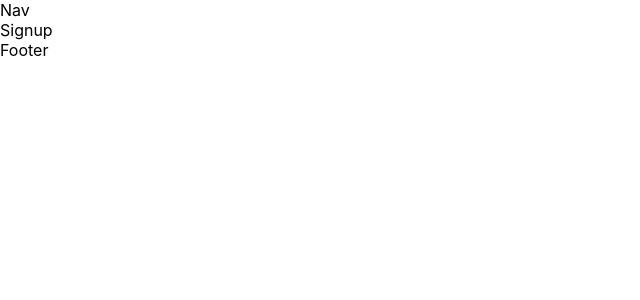
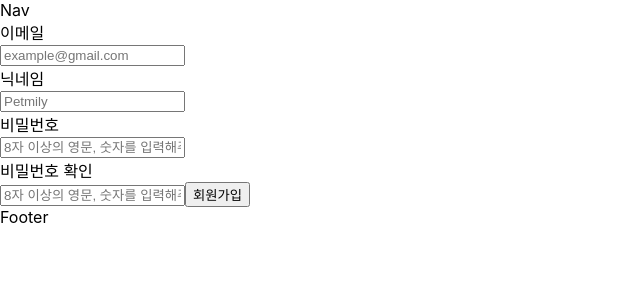
Before and after one commit to codestates/conimals, a React (Create React App) app in the folder client/: page /signup in a window 1280 px wide. Shown: the top 300 px of the page, without its empty margins (0-640 px from the left). Built offline with nearby package versions, Linux system fonts and the light colour scheme.

Commit message:
feat: create signup components

```diff
--- a/client/src/components/Sign/Signup.js
+++ b/client/src/components/Sign/Signup.js
@@ -1,10 +1,138 @@
-import React, {  } from 'react';
-// import { passwordValidator, passwordMatchValidator, nicknameValidator } from '../../utils/validator'
+import React, { useState } from "react";
+import { useNavigate } from "react-router-dom";
+
+const axios = require("axios");
 
 function Signup() {
+  const navigate = useNavigate();
+
+  const [userinfo, setUserinfo] = useState({
+    username: "",
+    useremail: "",
+    password: "",
+  });
+
+  const [username, setUsername] = useState("");
+  const [password, setPassword] = useState("");
+  const [confirmPassword, setConfirmPassword] = useState("");
+  const [userEmail, setEmail] = useState("");
+
+  const [passwordError, setPasswordError] = useState("");
+  const [confirmPasswordError, setConfirmPasswordError] = useState("");
+  const [emailError, setEmailError] = useState(false);
+  const [validatedAll, setValidatedAll] = useState(false);
+
+  const handleInputValue = (key) => (e) => {
+    setUserinfo({ ...userinfo, [key]: e.target.value });
+  };
+
+  const checkPassword = (e) => {
+    const regExp = /(?=.*\d)(?=.*[a-zA-ZS]).{8,}/;
+    setPassword(e.target.value);
+    if (regExp.test(e.target.value)) {
+      setPasswordError(false);
+    } else setPasswordError(true);
+  };
+
+  const onChangeUsername = (e) => {
+    setUsername(e.target.value);
+  };
+
+  const onChangeEmail = (e) => {
+    const emailRegex =
+      /^(([^<>()\[\].,;:\s@"]+(\.[^<>()\[\].,;:\s@"]+)*)|(".+"))@(([^<>()[\].,;:\s@"]+\.)+[^<>()[\].,;:\s@"]{2,})$/i;
+    if (!e.target.value || emailRegex.test(e.target.value))
+      setEmailError(false);
+    else setEmailError(true);
+    setEmail(e.target.value);
+  };
+
+  const checkPasswordMatch = (e) => {
+    if (e.target.value === password) setConfirmPasswordError(false);
+    else setConfirmPasswordError(true);
+    setConfirmPassword(e.target.value);
+  };
+
+  const handleButtonValid = () => {
+    validation();
+    if (!validatedAll) alert("조건에 맞게 모든 칸을 작성해주세요");
+    else onSubmit();
+  };
+
+  const validation = () => {
+    // 만약, vaildate가 모두 통과되지 않았으면 false, 전부 통과하면 true
+    if (!passwordError || !confirmPasswordError || !emailError) {
+      setValidatedAll(true);
+    }
+  };
+
+  const onSubmit = () => {
+    console.log({ ...userinfo });
+    axios
+      .post(
+        `${process.env.REACT_APP_API_URL}/users/signup`,
+        { ...userinfo },
+        {
+          headers: { "Content-Type": "application/json" },
+          withCredentials: true,
+          // "rejectUnauthorized": false
+        }
+      )
+      .then(alert("축하합니다. 회원가입이 되었습니다!"))
+      .then(navigate("/"));
+  };
 
   return (
-    <div>Signup</div>
+    <>
+      <div className="signupPage">
+        <div className="desc input-title">이메일</div>
+        {emailError ? (
+          <div className="validate-text">이메일 형식에 맞춰 작성해주세요.</div>
+        ) : null}
+        <input
+          type="text"
+          className="input-signup"
+          placeholder="example@gmail.com"
+          onBlur={onChangeEmail}
+          onChange={handleInputValue("useremail")}
+        />
+        <div className="desc input-title">닉네임</div>
+        <input
+          type="text"
+          className="input-signup"
+          placeholder="Petmily"
+          onBlur={onChangeUsername}
+          onChange={handleInputValue("username")}
+        />
+        <div className="desc input-title">비밀번호</div>
+        {passwordError ? (
+          <div className="validate-text">
+            8자 이상의 영문, 숫자를 입력해야 합니다.
+          </div>
+        ) : null}
+        <input
+          type="text"
+          className="input-signup"
+          placeholder="8자 이상의 영문, 숫자를 입력해주세요"
+          onBlur={checkPassword}
+          onChange={handleInputValue("password")}
+        />
+        <div className="desc input-title">비밀번호 확인</div>
+        {confirmPasswordError ? (
+          <div className="validate-text">비밀번호가 다릅니다.</div>
+        ) : null}
+        <input
+          type="text"
+          className="input-signup"
+          placeholder="8자 이상의 영문, 숫자를 입력해주세요"
+          onChange={checkPasswordMatch}
+        />
+
+        <button className="signup-btn" onClick={handleButtonValid}>
+          회원가입
+        </button>
+      </div>
+    </>
   );
 }
 
```
Also changed, not shown: client/src/components/Sign/Login.js (+22 -20 lines).
